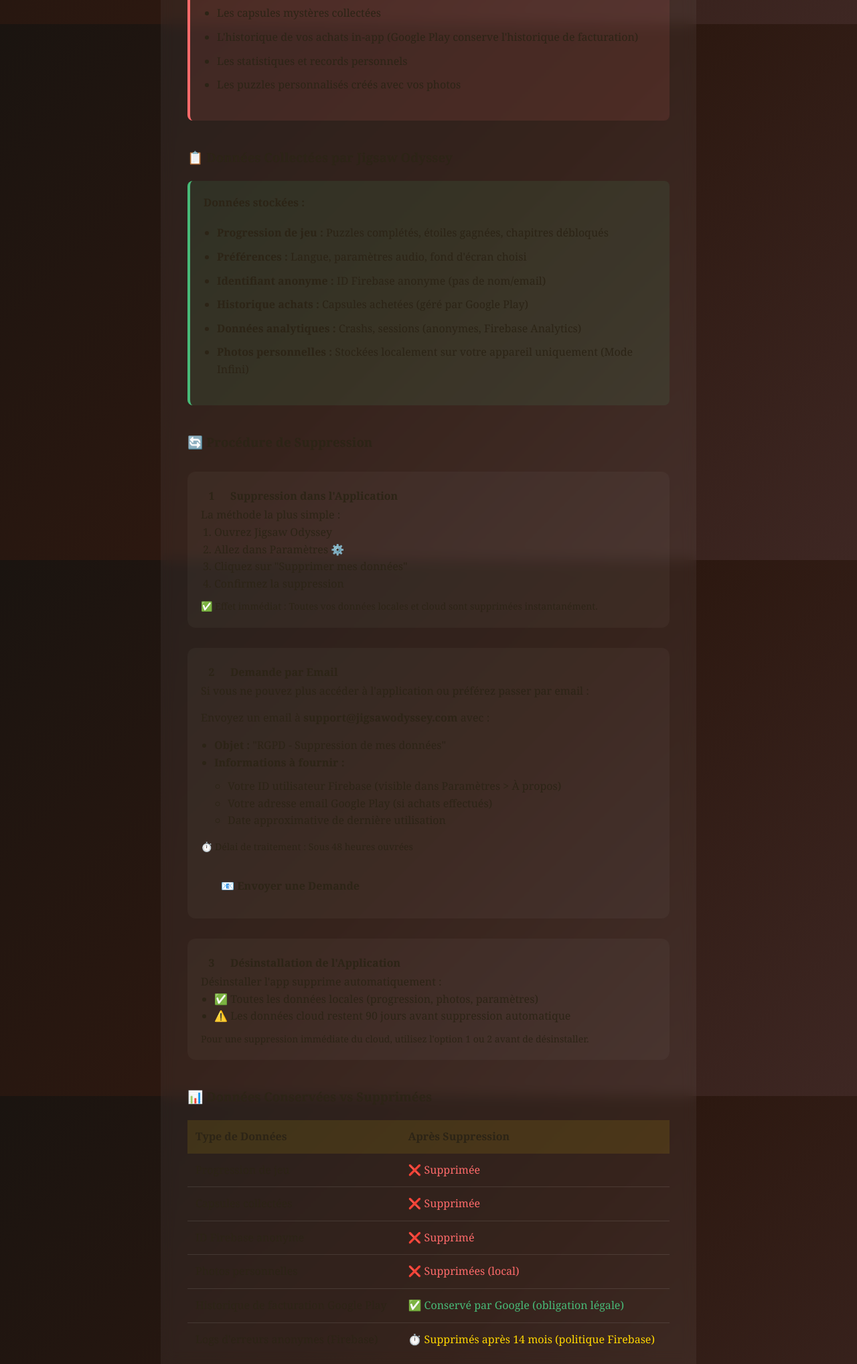
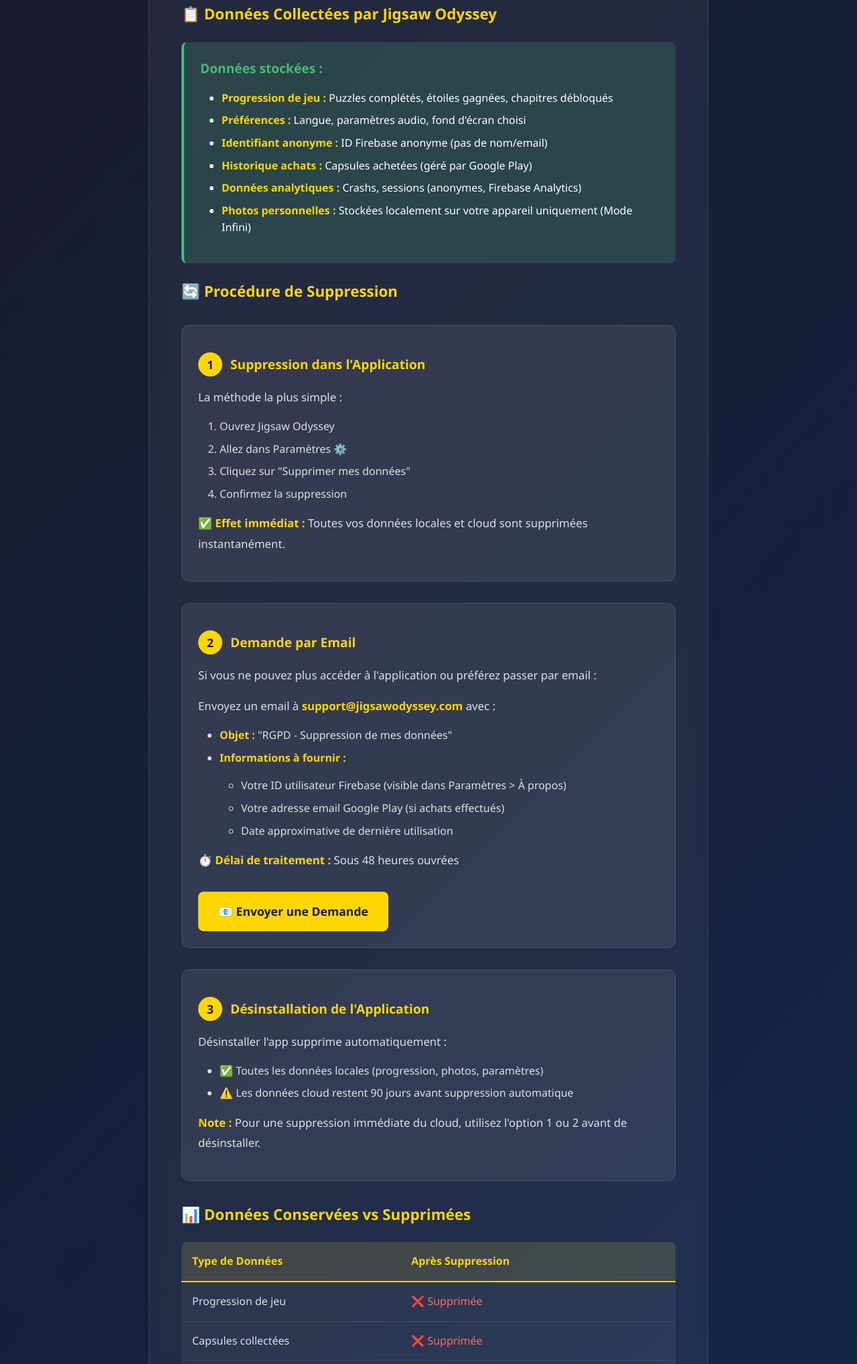
Before and after one commit to solobrain/jigsawodyssey.github.io, a plain HTML site: page delete-account.html in a window 1280 px wide. Shown: the part 764-2800 px from the top of the page at 67% size. Drawn offline with Linux system fonts and the light colour scheme.

Commit message:
Update delete-account.html

```diff
--- a/delete-account.html
+++ b/delete-account.html
@@ -4,77 +4,246 @@
     <meta charset="UTF-8">
     <meta name="viewport" content="width=device-width, initial-scale=1.0">
     <title>Suppression des Données - Jigsaw Odyssey</title>
-    <link rel="stylesheet" href="style.css">
     <style>
+        * {
+            margin: 0;
+            padding: 0;
+            box-sizing: border-box;
+        }
+
+        body {
+            font-family: 'Segoe UI', Arial, sans-serif;
+            background: linear-gradient(135deg, #1a1a2e 0%, #16213e 50%, #0f3460 100%);
+            color: #ffffff;
+            line-height: 1.6;
+            min-height: 100vh;
+        }
+
+        .container {
+            max-width: 900px;
+            margin: 0 auto;
+            padding: 2rem;
+        }
+
+        .page-title {
+            text-align: center;
+            font-size: 2.5rem;
+            color: #FFD700;
+            margin: 2rem 0;
+            text-shadow: 2px 2px 8px rgba(0,0,0,0.3);
+        }
+
         .delete-section {
-            max-width: 800px;
-            margin: 60px auto;
-            padding: 40px;
             background: rgba(255, 255, 255, 0.05);
             border-radius: 20px;
+            padding: 3rem;
             backdrop-filter: blur(10px);
+            border: 1px solid rgba(255, 255, 255, 0.1);
+        }
+
+        h2 {
+            color: #FFD700;
+            margin: 2rem 0 1rem 0;
+            font-size: 1.8rem;
+        }
+
+        h3 {
+            color: #FFD700;
+            margin: 1.5rem 0 1rem 0;
+            font-size: 1.4rem;
+        }
+
+        h4 {
+            color: #FFFFFF;
+            margin: 1rem 0 0.5rem 0;
+            font-size: 1.2rem;
+        }
+
+        p {
+            color: #E0E0E0;
+            margin-bottom: 1rem;
+            font-size: 1.05rem;
+            line-height: 1.8;
         }
 
         .warning-box {
-            background: rgba(255, 107, 107, 0.1);
+            background: rgba(255, 107, 107, 0.2);
             border-left: 4px solid #FF6B6B;
-            padding: 20px;
-            margin: 20px 0;
+            padding: 1.5rem;
+            margin: 1.5rem 0;
             border-radius: 8px;
         }
 
+        .warning-box h3 {
+            color: #FF6B6B;
+            margin-top: 0;
+        }
+
+        .warning-box p,
+        .warning-box ul,
+        .warning-box li {
+            color: #FFFFFF !important;
+        }
+
         .info-box {
-            background: rgba(72, 187, 120, 0.1);
+            background: rgba(72, 187, 120, 0.2);
             border-left: 4px solid #48BB78;
-            padding: 20px;
-            margin: 20px 0;
+            padding: 1.5rem;
+            margin: 1.5rem 0;
             border-radius: 8px;
         }
 
+        .info-box h4 {
+            color: #48BB78;
+            margin-top: 0;
+        }
+
+        .info-box p,
+        .info-box ul,
+        .info-box li {
+            color: #FFFFFF !important;
+        }
+
         .step {
-            margin: 30px 0;
-            padding: 20px;
-            background: rgba(255, 255, 255, 0.03);
+            margin: 2rem 0;
+            padding: 1.5rem;
+            background: rgba(255, 255, 255, 0.08);
             border-radius: 12px;
+            border: 1px solid rgba(255, 255, 255, 0.1);
+        }
+
+        .step h4 {
+            color: #FFD700;
+            margin-bottom: 1rem;
+        }
+
+        .step p,
+        .step ol,
+        .step ul,
+        .step li {
+            color: #E0E0E0 !important;
         }
 
         .step-number {
             display: inline-block;
-            width: 32px;
-            height: 32px;
-            background: var(--gold);
-            color: var(--dark-blue);
+            width: 36px;
+            height: 36px;
+            background: #FFD700;
+            color: #1a1a2e;
             border-radius: 50%;
             text-align: center;
-            line-height: 32px;
+            line-height: 36px;
             font-weight: bold;
             margin-right: 12px;
+            font-size: 1.1rem;
         }
 
-        .data-list {
-            margin: 20px 0;
-            padding-left: 20px;
+        ul, ol {
+            margin: 1rem 0 1rem 2rem;
+            color: #E0E0E0;
         }
 
-        .data-list li {
-            margin: 10px 0;
-            color: var(--off-white);
+        li {
+            margin: 0.5rem 0;
+            color: #E0E0E0;
         }
 
         .contact-button {
             display: inline-block;
             padding: 15px 30px;
-            background: var(--gold);
-            color: var(--dark-blue);
+            background: #FFD700;
+            color: #1a1a2e;
             text-decoration: none;
             border-radius: 8px;
             font-weight: bold;
-            margin-top: 20px;
-            transition: transform 0.2s;
+            margin-top: 1rem;
+            transition: all 0.3s;
+            font-size: 1.1rem;
         }
 
         .contact-button:hover {
             transform: translateY(-2px);
+            box-shadow: 0 8px 20px rgba(255, 215, 0, 0.3);
+        }
+
+        table {
+            width: 100%;
+            border-collapse: collapse;
+            margin: 1.5rem 0;
+            background: rgba(255, 255, 255, 0.05);
+            border-radius: 8px;
+            overflow: hidden;
+        }
+
+        th {
+            padding: 1rem;
+            text-align: left;
+            color: #FFD700;
+            border-bottom: 2px solid #FFD700;
+            font-weight: bold;
+            background: rgba(255, 215, 0, 0.1);
+        }
+
+        td {
+            padding: 1rem;
+            border-bottom: 1px solid rgba(255,255,255,0.1);
+            color: #E0E0E0;
+        }
+
+        strong {
+            color: #FFD700;
+        }
+
+        a {
+            color: #FFD700;
+            text-decoration: none;
+            transition: color 0.3s;
+        }
+
+        a:hover {
+            color: #FFF;
+            text-decoration: underline;
+        }
+
+        hr {
+            margin: 3rem 0;
+            border: none;
+            border-top: 2px solid rgba(255, 215, 0, 0.3);
+        }
+
+        .back-link {
+            text-align: center;
+            margin: 2rem 0;
+        }
+
+        .back-link a {
+            font-size: 1.1rem;
+        }
+
+        @media (max-width: 768px) {
+            .container {
+                padding: 1rem;
+            }
+
+            .page-title {
+                font-size: 2rem;
+            }
+
+            .delete-section {
+                padding: 1.5rem;
+            }
+
+            h2 {
+                font-size: 1.5rem;
+            }
+
+            table {
+                font-size: 0.9rem;
+            }
+
+            th, td {
+                padding: 0.75rem;
+            }
         }
     </style>
 </head>
@@ -83,18 +252,18 @@
         <h1 class="page-title">🗑️ Suppression des Données</h1>
 
         <div class="delete-section">
-            <h2 style="color: var(--gold); margin-bottom: 20px;">Demande de Suppression de Vos Données</h2>
+            <h2>Demande de Suppression de Vos Données</h2>
 
-            <p style="font-size: 18px; line-height: 1.8; color: var(--off-white);">
+            <p>
                 Conformément au RGPD et aux règles Google Play, vous avez le droit de demander la suppression de toutes vos données personnelles associées à <strong>Jigsaw Odyssey</strong>.
             </p>
 
             <div class="warning-box">
-                <h3 style="color: #FF6B6B; margin-top: 0;">⚠️ ATTENTION</h3>
-                <p style="margin: 0; color: var(--off-white);">
+                <h3>⚠️ ATTENTION</h3>
+                <p>
                     La suppression de vos données est <strong>définitive et irréversible</strong>. Vous perdrez :
                 </p>
-                <ul class="data-list">
+                <ul>
                     <li>Toute votre progression dans les puzzles</li>
                     <li>Les étoiles et accomplissements débloqués</li>
                     <li>Les capsules mystères collectées</li>
@@ -104,13 +273,11 @@
                 </ul>
             </div>
 
-            <h3 style="color: var(--gold); margin-top: 40px;">📋 Données Collectées par Jigsaw Odyssey</h3>
+            <h3>📋 Données Collectées par Jigsaw Odyssey</h3>
 
             <div class="info-box">
-                <p style="margin: 0; color: var(--off-white); font-weight: bold;">
-                    Données stockées :
-                </p>
-                <ul class="data-list">
+                <h4>Données stockées :</h4>
+                <ul>
                     <li><strong>Progression de jeu :</strong> Puzzles complétés, étoiles gagnées, chapitres débloqués</li>
                     <li><strong>Préférences :</strong> Langue, paramètres audio, fond d'écran choisi</li>
                     <li><strong>Identifiant anonyme :</strong> ID Firebase anonyme (pas de nom/email)</li>
@@ -120,45 +287,35 @@
                 </ul>
             </div>
 
-            <h3 style="color: var(--gold); margin-top: 40px;">🔄 Procédure de Suppression</h3>
+            <h3>🔄 Procédure de Suppression</h3>
 
             <div class="step">
                 <h4><span class="step-number">1</span>Suppression dans l'Application</h4>
-                <p style="color: var(--off-white);">
-                    La méthode la plus simple :
-                </p>
-                <ol style="margin-left: 20px; color: var(--off-white);">
+                <p>La méthode la plus simple :</p>
+                <ol>
                     <li>Ouvrez Jigsaw Odyssey</li>
                     <li>Allez dans Paramètres ⚙️</li>
                     <li>Cliquez sur "Supprimer mes données"</li>
                     <li>Confirmez la suppression</li>
                 </ol>
-                <p style="color: var(--light-gray); font-size: 14px; margin-top: 10px;">
-                    ✅ Effet immédiat : Toutes vos données locales et cloud sont supprimées instantanément.
-                </p>
+                <p><strong>✅ Effet immédiat :</strong> Toutes vos données locales et cloud sont supprimées instantanément.</p>
             </div>
 
             <div class="step">
                 <h4><span class="step-number">2</span>Demande par Email</h4>
-                <p style="color: var(--off-white);">
-                    Si vous ne pouvez plus accéder à l'application ou préférez passer par email :
-                </p>
-                <p style="color: var(--off-white); margin: 15px 0;">
-                    Envoyez un email à <strong style="color: var(--gold);">support@jigsawodyssey.com</strong> avec :
-                </p>
-                <ul style="margin-left: 20px; color: var(--off-white);">
+                <p>Si vous ne pouvez plus accéder à l'application ou préférez passer par email :</p>
+                <p>Envoyez un email à <strong>support@jigsawodyssey.com</strong> avec :</p>
+                <ul>
                     <li><strong>Objet :</strong> "RGPD - Suppression de mes données"</li>
                     <li><strong>Informations à fournir :</strong>
-                        <ul style="margin-left: 20px; margin-top: 10px;">
+                        <ul>
                             <li>Votre ID utilisateur Firebase (visible dans Paramètres > À propos)</li>
                             <li>Votre adresse email Google Play (si achats effectués)</li>
                             <li>Date approximative de dernière utilisation</li>
                         </ul>
                     </li>
                 </ul>
-                <p style="color: var(--light-gray); font-size: 14px; margin-top: 15px;">
-                    ⏱️ Délai de traitement : Sous 48 heures ouvrées
-                </p>
+                <p><strong>⏱️ Délai de traitement :</strong> Sous 48 heures ouvrées</p>
 
                 <a href="mailto:support@jigsawodyssey.com?subject=RGPD - Suppression de mes données" class="contact-button">
                     📧 Envoyer une Demande
@@ -167,58 +324,54 @@
 
             <div class="step">
                 <h4><span class="step-number">3</span>Désinstallation de l'Application</h4>
-                <p style="color: var(--off-white);">
-                    Désinstaller l'app supprime automatiquement :
-                </p>
-                <ul style="margin-left: 20px; color: var(--off-white);">
+                <p>Désinstaller l'app supprime automatiquement :</p>
+                <ul>
                     <li>✅ Toutes les données locales (progression, photos, paramètres)</li>
                     <li>⚠️ Les données cloud restent 90 jours avant suppression automatique</li>
                 </ul>
-                <p style="color: var(--light-gray); font-size: 14px; margin-top: 10px;">
-                    Pour une suppression immédiate du cloud, utilisez l'option 1 ou 2 avant de désinstaller.
-                </p>
+                <p><strong>Note :</strong> Pour une suppression immédiate du cloud, utilisez l'option 1 ou 2 avant de désinstaller.</p>
             </div>
 
-            <h3 style="color: var(--gold); margin-top: 40px;">📊 Données Conservées vs Supprimées</h3>
+            <h3>📊 Données Conservées vs Supprimées</h3>
 
-            <table style="width: 100%; border-collapse: collapse; margin: 20px 0;">
+            <table>
                 <thead>
-                    <tr style="background: rgba(255, 215, 0, 0.1);">
-                        <th style="padding: 12px; text-align: left; color: var(--gold); border-bottom: 2px solid var(--gold);">Type de Données</th>
-                        <th style="padding: 12px; text-align: left; color: var(--gold); border-bottom: 2px solid var(--gold);">Après Suppression</th>
+                    <tr>
+                        <th>Type de Données</th>
+                        <th>Après Suppression</th>
                     </tr>
                 </thead>
                 <tbody>
                     <tr>
-                        <td style="padding: 12px; border-bottom: 1px solid rgba(255,255,255,0.1); color: var(--off-white);">Progression de jeu</td>
-                        <td style="padding: 12px; border-bottom: 1px solid rgba(255,255,255,0.1); color: #FF6B6B;">❌ Supprimée</td>
+                        <td>Progression de jeu</td>
+                        <td style="color: #FF6B6B;">❌ Supprimée</td>
                     </tr>
                     <tr>
-                        <td style="padding: 12px; border-bottom: 1px solid rgba(255,255,255,0.1); color: var(--off-white);">Capsules collectées</td>
-                        <td style="padding: 12px; border-bottom: 1px solid rgba(255,255,255,0.1); color: #FF6B6B;">❌ Supprimée</td>
+                        <td>Capsules collectées</td>
+                        <td style="color: #FF6B6B;">❌ Supprimée</td>
                     </tr>
                     <tr>
-                        <td style="padding: 12px; border-bottom: 1px solid rgba(255,255,255,0.1); color: var(--off-white);">ID Firebase anonyme</td>
-                        <td style="padding: 12px; border-bottom: 1px solid rgba(255,255,255,0.1); color: #FF6B6B;">❌ Supprimé</td>
+                        <td>ID Firebase anonyme</td>
+                        <td style="color: #FF6B6B;">❌ Supprimé</td>
                     </tr>
                     <tr>
-                        <td style="padding: 12px; border-bottom: 1px solid rgba(255,255,255,0.1); color: var(--off-white);">Photos personnelles</td>
-                        <td style="padding: 12px; border-bottom: 1px solid rgba(255,255,255,0.1); color: #FF6B6B;">❌ Supprimées (local)</td>
+                        <td>Photos personnelles</td>
+                        <td style="color: #FF6B6B;">❌ Supprimées (local)</td>
                     </tr>
                     <tr>
-                        <td style="padding: 12px; border-bottom: 1px solid rgba(255,255,255,0.1); color: var(--off-white);">Historique de facturation Google Play</td>
-                        <td style="padding: 12px; border-bottom: 1px solid rgba(255,255,255,0.1); color: #48BB78;">✅ Conservé par Google (obligation légale)</td>
+                        <td>Historique de facturation Google Play</td>
+                        <td style="color: #48BB78;">✅ Conservé par Google (obligation légale)</td>
                     </tr>
                     <tr>
-                        <td style="padding: 12px; color: var(--off-white);">Logs d'erreurs anonymes (Firebase)</td>
-                        <td style="padding: 12px; color: #FFD700;">⏱️ Supprimés après 14 mois (politique Firebase)</td>
+                        <td>Logs d'erreurs anonymes (Firebase)</td>
+                        <td style="color: #FFD700;">⏱️ Supprimés après 14 mois (politique Firebase)</td>
                     </tr>
                 </tbody>
             </table>
 
-            <div class="info-box" style="margin-top: 40px;">
-                <h4 style="color: #48BB78; margin-top: 0;">💡 Bon à Savoir</h4>
-                <ul class="data-list">
+            <div class="info-box">
+                <h4>💡 Bon à Savoir</h4>
+                <ul>
                     <li>La suppression est <strong>immédiate</strong> pour les données cloud Firebase</li>
                     <li>Google Play conserve l'historique de vos achats (obligation légale fiscale)</li>
                     <li>Vous pouvez réinstaller l'app et recommencer à zéro à tout moment</li>
@@ -226,54 +379,53 @@
                 </ul>
             </div>
 
-            <h3 style="color: var(--gold); margin-top: 40px;">❓ Questions Fréquentes</h3>
+            <h3>❓ Questions Fréquentes</h3>
 
             <div class="step">
                 <h4>Puis-je récupérer mes données après suppression ?</h4>
-                <p style="color: var(--off-white);">
-                    Non, la suppression est définitive et irréversible. Nous ne conservons aucune sauvegarde de vos données après suppression.
-                </p>
+                <p>Non, la suppression est définitive et irréversible. Nous ne conservons aucune sauvegarde de vos données après suppression.</p>
             </div>
 
             <div class="step">
                 <h4>Mes achats in-app sont-ils remboursés ?</h4>
-                <p style="color: var(--off-white);">
-                    Non, la suppression de données ne donne pas droit à un remboursement. Pour une demande de remboursement, contactez le support Google Play.
-                </p>
+                <p>Non, la suppression de données ne donne pas droit à un remboursement. Pour une demande de remboursement, contactez le support Google Play.</p>
             </div>
 
             <div class="step">
                 <h4>Combien de temps prend la suppression ?</h4>
-                <p style="color: var(--off-white);">
+                <p>
                     • Via l'app : Immédiat<br>
                     • Par email : Sous 48 heures ouvrées<br>
                     • Désinstallation : 90 jours (suppression automatique)
                 </p>
             </div>
 
-            <h3 style="color: var(--gold); margin-top: 40px;">📞 Contact</h3>
+            <h3>📞 Contact</h3>
 
-            <p style="color: var(--off-white); font-size: 16px;">
-                Pour toute question concernant la suppression de vos données ou vos droits RGPD :
-            </p>
+            <p>Pour toute question concernant la suppression de vos données ou vos droits RGPD :</p>
 
-            <ul class="data-list" style="font-size: 16px;">
-                <li><strong>Email :</strong> <a href="mailto:support@jigsawodyssey.com" style="color: var(--gold);">support@jigsawodyssey.com</a></li>
+            <ul>
+                <li><strong>Email :</strong> <a href="mailto:support@jigsawodyssey.com">support@jigsawodyssey.com</a></li>
                 <li><strong>Délai de réponse :</strong> Sous 48 heures ouvrées</li>
                 <li><strong>Développeur :</strong> Odyssey Games</li>
                 <li><strong>Localisation :</strong> France</li>
             </ul>
 
-            <div class="info-box" style="margin-top: 30px;">
-                <p style="margin: 0; color: var(--off-white);">
-                    <strong>Conformité :</strong> Cette page respecte le RGPD (Europe), la CCPA (Californie) et les exigences Google Play Store.
-                </p>
+            <div class="info-box">
+                <p><strong>Conformité :</strong> Cette page respecte le RGPD (Europe), la CCPA (Californie) et les exigences Google Play Store.</p>
             </div>
+
+            <hr>
+
+            <p style="text-align: center; font-size: 0.95rem; color: #B0B0B0;">
+                En utilisant Jigsaw Odyssey, vous acceptez cette politique de suppression des données.<br>
+                Pour plus d'informations, consultez notre <a href="privacy.html">Politique de Confidentialité</a>.
+            </p>
         </div>
 
-        <p style="text-align: center; margin: 40px 0;">
-            <a href="index.html" style="color: var(--gold);">← Retour à l'accueil</a>
-        </p>
+        <div class="back-link">
+            <a href="index.html">← Retour à l'accueil</a>
+        </div>
     </div>
 </body>
 </html>
```
